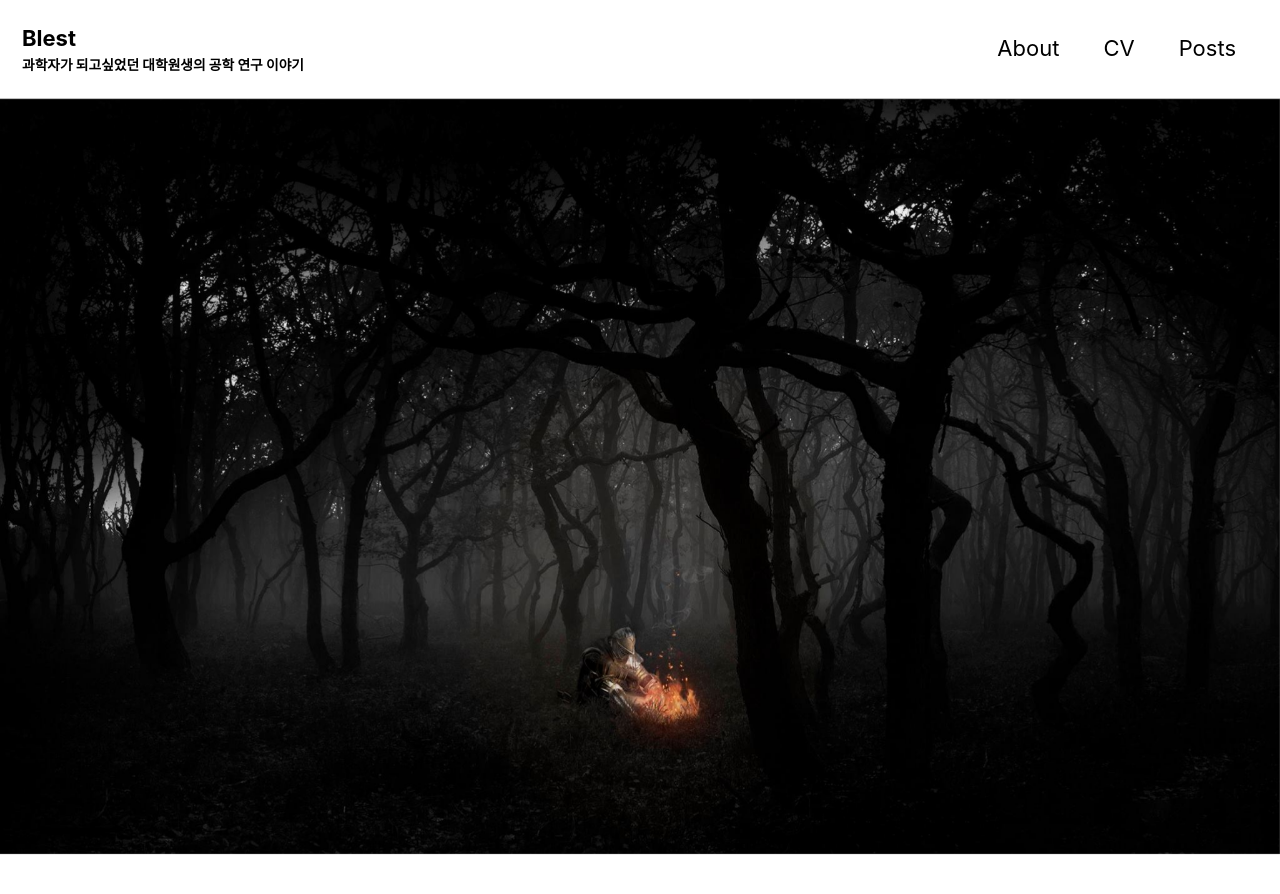
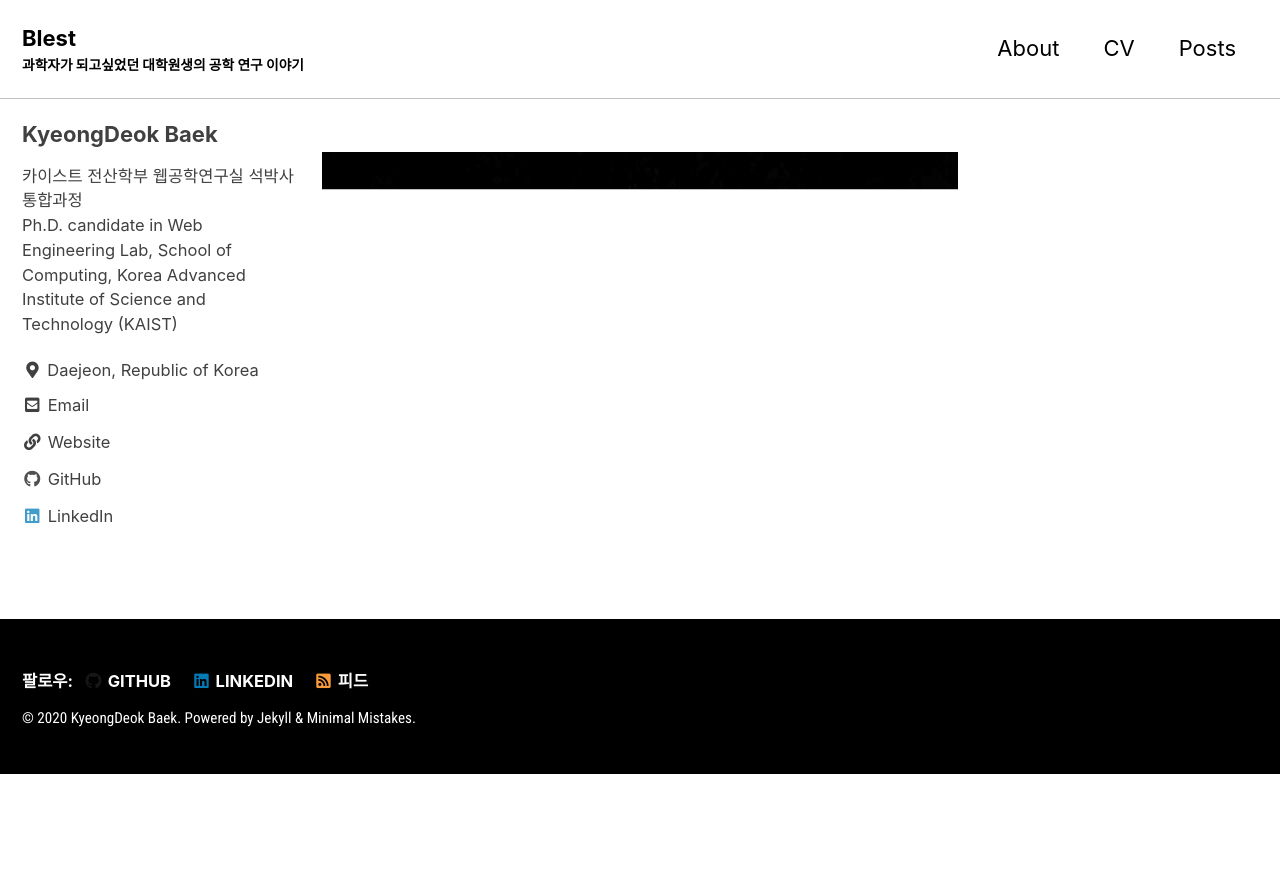
Before and after one commit to Blest215/blest215.github.io, a Jekyll site: the page built from index.html, in a window 1280 px wide and 900 px high. Shown: the top 894 px of the window. Built offline with Jekyll 4.4.1, drawn with Linux system fonts in a browser that asks for light colours; cached includes are drawn as plain includes; the list of posts is cut into pages by our own code.

Commit message:
홈의 이미지 변경

```diff
--- a/_layouts/home.html
+++ b/_layouts/home.html
@@ -3,6 +3,8 @@
 ---
 
 {{ content }}
+
+<div style="width: 100%; background-image: url('/assets/images/bonfire.jpg');">
 
 <h3 class="archive__subtitle">{{ site.data.ui-text[site.locale].recent_posts | default: "Recent Posts" }}</h3>
 
--- a/index.html
+++ b/index.html
@@ -1,6 +1,4 @@
 ---
 layout: home
 author_profile: true
-header:
-  image: /assets/images/bonfire.jpg
 ---
```
